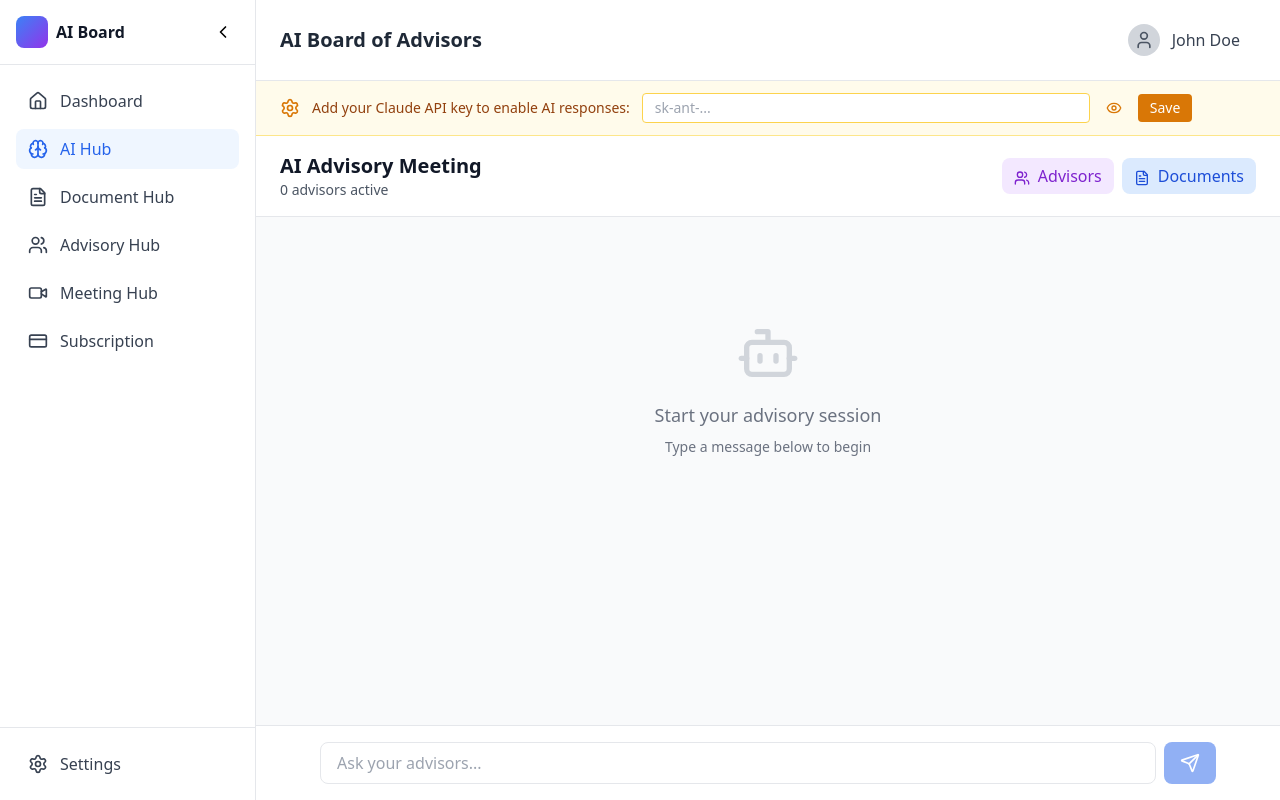
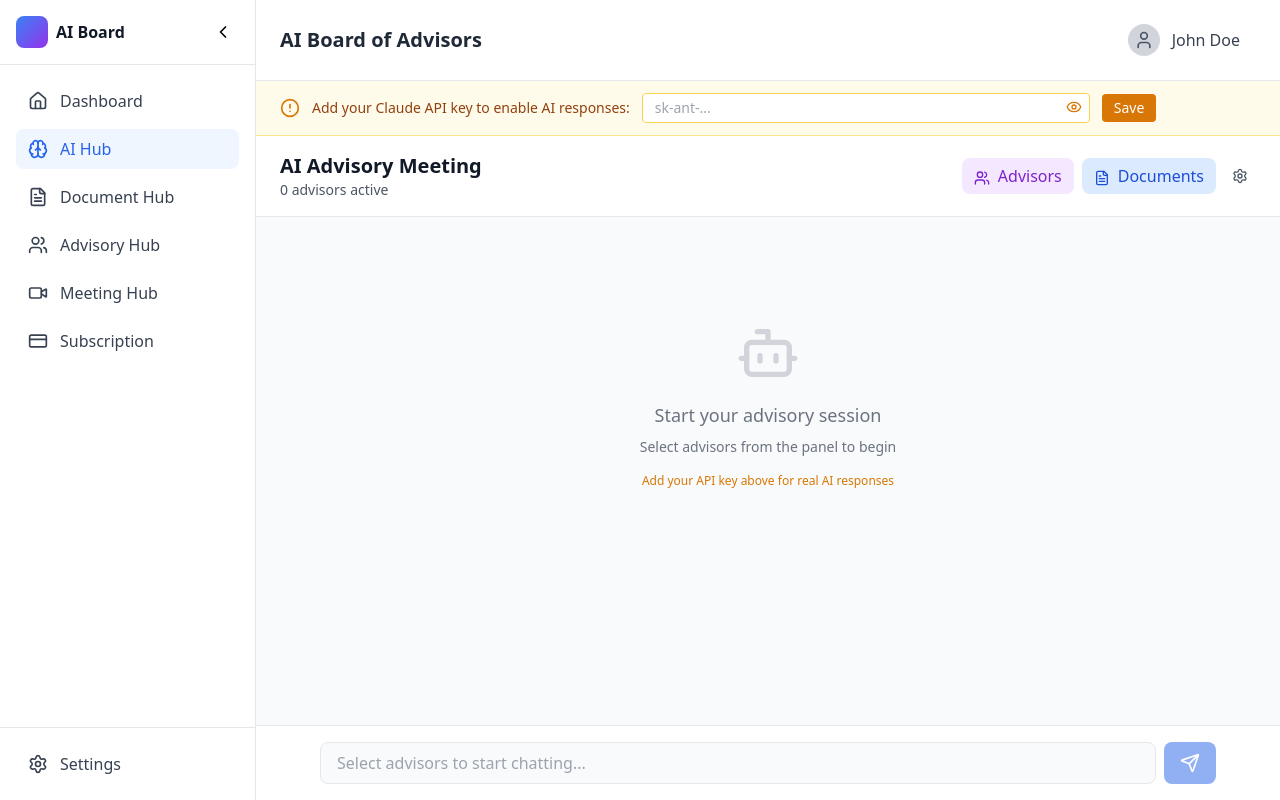
Before and after one commit to LeviathanTX/v19-ai-board, a React (Create React App) app: page / in a window 1280 px wide. Built offline with nearby package versions, Linux system fonts and the light colour scheme; the HTML template or start-up script is replaced by a standard one.

Commit message:
Simplify API key management with inline input

```diff
--- a/src/modules/AIHub.js
+++ b/src/modules/AIHub.js
@@ -1,5 +1,5 @@
 import React, { useState, useEffect, useRef } from 'react';
-import { Send, Plus, X, Users, FileText, Settings, Save, Clock, MessageSquare, ChevronDown, ChevronUp, Mic, MicOff, Video, VideoOff, Bot, Loader, Calendar, FolderOpen, ChevronLeft, Eye, EyeOff, Check } from 'lucide-react';
+import { Send, Plus, X, Users, FileText, Settings, Save, Clock, MessageSquare, ChevronDown, ChevronUp, Mic, MicOff, Video, VideoOff, Bot, Loader, Calendar, FolderOpen, ChevronLeft, Eye, EyeOff, Check, AlertCircle } from 'lucide-react';
 import { useAppState } from '../contexts/AppStateContext';
 
 const AIHub = () => {
@@ -15,26 +15,39 @@ const AIHub = () => {
   const [currentMeeting, setCurrentMeeting] = useState(null);
   const [showApiKey, setShowApiKey] = useState(false);
   const [apiKeySaved, setApiKeySaved] = useState(false);
+  const [showSettings, setShowSettings] = useState(false);
+  const [tempApiKey, setTempApiKey] = useState('');
+  const [apiKeyError, setApiKeyError] = useState('');
 
-  const [settings, setSettings] = useState({
+  const [settings, setSettings] = useState(() => {
+    const savedSettings = localStorage.getItem('aiHubSettings');
+    if (savedSettings) {
+      try {
+        const parsed = JSON.parse(savedSettings);
+        return {
+          ...parsed,
+          apiKey: parsed.apiKey || localStorage.getItem('claudeApiKey') || ''
+        };
+      } catch (e) {
+        console.error('Error parsing saved settings:', e);
+      }
+    }
+    return {
       apiKey: localStorage.getItem('claudeApiKey') || '',
       interactionMode: 'orchestrated',
       defaultAdvisors: [],
       autoSave: true,
       maxStoredMeetings: 50,
       useLastAdvisors: true
+    };
   });
 
+  // Check if API key is set
+  const hasApiKey = settings.apiKey && settings.apiKey.trim() !== '';
+  const showApiKeyBar = !hasApiKey || tempApiKey;
+
   useEffect(() => {
-    const savedSettings = localStorage.getItem('aiHubSettings');
-    if (savedSettings) {
-      const parsed = JSON.parse(savedSettings);
-      setSettings({
-        ...parsed,
-        apiKey: parsed.apiKey || localStorage.getItem('claudeApiKey') || ''
-      });
-    }
-
+    // Set up initial advisors
     if (state.selectedAdvisors.length > 0 && activeAdvisors.length === 0) {
       const host = state.selectedAdvisors.find(adv => adv.isHost);
       if (host) {
@@ -44,6 +57,7 @@ const AIHub = () => {
       }
     }
 
+    // Show document panel if we have analyzed documents
     if (state.documents.filter(doc => doc.analysis).length > 0) {
       setShowDocumentPanel(true);
     }
@@ -53,11 +67,53 @@ const AIHub = () => {
     messagesEndRef.current?.scrollIntoView({ behavior: 'smooth' });
   }, [messages]);
 
+  const validateApiKey = (key) => {
+    if (!key || !key.trim()) {
+      return 'API key is required';
+    }
+    if (!key.startsWith('sk-ant-')) {
+      return 'API key should start with "sk-ant-"';
+    }
+    return '';
+  };
+
   const saveApiKey = () => {
-    localStorage.setItem('claudeApiKey', settings.apiKey);
-    localStorage.setItem('aiHubSettings', JSON.stringify(settings));
+    const keyToSave = tempApiKey || settings.apiKey;
+    const error = validateApiKey(keyToSave);
+
+    if (error) {
+      setApiKeyError(error);
+      return;
+    }
+
+    // Save to localStorage
+    localStorage.setItem('claudeApiKey', keyToSave);
+    const newSettings = {
+      ...settings,
+      apiKey: keyToSave
+    };
+    localStorage.setItem('aiHubSettings', JSON.stringify(newSettings));
+
+    // Update state
+    setSettings(newSettings);
+    setTempApiKey('');
     setApiKeySaved(true);
+    setApiKeyError('');
+
+    // Clear success message after 3 seconds
     setTimeout(() => setApiKeySaved(false), 3000);
+  };
+
+  const clearApiKey = () => {
+    localStorage.removeItem('claudeApiKey');
+    const newSettings = {
+      ...settings,
+      apiKey: ''
+    };
+    localStorage.setItem('aiHubSettings', JSON.stringify(newSettings));
+    setSettings(newSettings);
+    setTempApiKey('');
+    setApiKeyError('');
   };
 
   const handleSendMessage = async () => {
@@ -74,13 +130,29 @@ const AIHub = () => {
     setInputMessage('');
     setIsProcessing(true);
 
-    if (settings.apiKey) {
+    if (hasApiKey) {
       try {
+        // Get relevant documents context
+        const relevantDocs = state.documents
+          .filter(doc => doc.analysis)
+          .map(doc => ({
+            name: doc.name,
+            summary: doc.analysis.summary,
+            keyInsights: doc.analysis.keyInsights
+          }));
+
         for (const advisor of activeAdvisors) {
+          const systemPrompt = `You are ${advisor.name}, a ${advisor.role}. ${advisor.experience || ''}
+
+          ${advisor.customPrompt || ''}
+
+          Available documents for reference:
+          ${relevantDocs.map(doc => `- ${doc.name}: ${doc.summary}`).join('\n')}`;
+
           const messages = [
             {
               role: 'system',
-              content: advisor.customPrompt || `You are ${advisor.name}, a ${advisor.role}. ${advisor.experience}`
+              content: systemPrompt
             },
             {
               role: 'user',
@@ -130,7 +202,7 @@ const AIHub = () => {
         const errorMessage = {
           id: `msg-${Date.now()}-error`,
           type: 'system',
-          content: `Error: ${error.message}. Please check your API key above.`,
+          content: `Error: ${error.message}. Please check your API key in settings.`,
           timestamp: new Date().toISOString()
         };
         setMessages(prev => [...prev, errorMessage]);
@@ -166,35 +238,154 @@ const AIHub = () => {
     }
   };
 
-  return (
-    <div className="h-full flex">
-      <div className="flex-1 flex flex-col bg-gray-50">
-        {/* API Key Bar */}
-        {!settings.apiKey && (
-          <div className="bg-amber-50 border-b border-amber-200 px-6 py-3">
-            <div className="flex items-center gap-3">
-              <Settings className="w-5 h-5 text-amber-600" />
-              <span className="text-sm text-amber-800">Add your Claude API key to enable AI responses:</span>
+  const SettingsModal = () => (
+    <div className="fixed inset-0 bg-black bg-opacity-50 flex items-center justify-center z-50">
+      <div className="bg-white rounded-lg shadow-xl max-w-md w-full mx-4">
+        <div className="p-6">
+          <div className="flex justify-between items-center mb-4">
+            <h3 className="text-lg font-semibold">AI Hub Settings</h3>
+            <button
+              onClick={() => setShowSettings(false)}
+              className="p-1 hover:bg-gray-100 rounded"
+            >
+              <X className="w-5 h-5" />
+            </button>
+          </div>
+
+          <div className="space-y-4">
+            <div>
+              <label className="block text-sm font-medium text-gray-700 mb-1">
+                Claude API Key
+              </label>
+              <div className="flex gap-2">
+                <div className="flex-1 relative">
                   <input
                     type={showApiKey ? 'text' : 'password'}
                     value={settings.apiKey}
                     onChange={(e) => setSettings({ ...settings, apiKey: e.target.value })}
                     placeholder="sk-ant-..."
-                className="flex-1 max-w-md px-3 py-1 text-sm border border-amber-300 rounded focus:outline-none focus:ring-2 focus:ring-amber-400"
+                    className="w-full px-3 py-2 border rounded focus:outline-none focus:ring-2 focus:ring-blue-500"
                   />
                   <button
                     onClick={() => setShowApiKey(!showApiKey)}
-                className="p-1 text-amber-600 hover:bg-amber-100 rounded"
+                    className="absolute right-2 top-2.5 text-gray-500 hover:text-gray-700"
                   >
                     {showApiKey ? <EyeOff className="w-4 h-4" /> : <Eye className="w-4 h-4" />}
                   </button>
+                </div>
+                <button
+                  onClick={() => {
+                    const newSettings = { ...settings };
+                    saveApiKey();
+                    setShowSettings(false);
+                  }}
+                  className="px-4 py-2 bg-blue-600 text-white rounded hover:bg-blue-700"
+                >
+                  Save
+                </button>
+              </div>
+              {settings.apiKey && (
+                <button
+                  onClick={clearApiKey}
+                  className="mt-2 text-sm text-red-600 hover:text-red-700"
+                >
+                  Clear API Key
+                </button>
+              )}
+            </div>
+
+            <div>
+              <label className="block text-sm font-medium text-gray-700 mb-1">
+                Interaction Mode
+              </label>
+              <select
+                value={settings.interactionMode}
+                onChange={(e) => setSettings({ ...settings, interactionMode: e.target.value })}
+                className="w-full px-3 py-2 border rounded focus:outline-none focus:ring-2 focus:ring-blue-500"
+              >
+                <option value="orchestrated">Orchestrated (Advisors interact)</option>
+                <option value="individual">Individual (Direct responses only)</option>
+              </select>
+            </div>
+
+            <div>
+              <label className="flex items-center">
+                <input
+                  type="checkbox"
+                  checked={settings.autoSave}
+                  onChange={(e) => setSettings({ ...settings, autoSave: e.target.checked })}
+                  className="mr-2"
+                />
+                <span className="text-sm text-gray-700">Auto-save conversations</span>
+              </label>
+            </div>
+
+            <div>
+              <label className="flex items-center">
+                <input
+                  type="checkbox"
+                  checked={settings.useLastAdvisors}
+                  onChange={(e) => setSettings({ ...settings, useLastAdvisors: e.target.checked })}
+                  className="mr-2"
+                />
+                <span className="text-sm text-gray-700">Remember last used advisors</span>
+              </label>
+            </div>
+          </div>
+        </div>
+      </div>
+    </div>
+  );
+
+  return (
+    <div className="h-full flex">
+      <div className="flex-1 flex flex-col bg-gray-50">
+        {/* API Key Bar */}
+        {showApiKeyBar && (
+          <div className="bg-amber-50 border-b border-amber-200 px-6 py-3">
+            <div className="flex items-center gap-3">
+              <AlertCircle className="w-5 h-5 text-amber-600 flex-shrink-0" />
+              <span className="text-sm text-amber-800">
+                {hasApiKey ? 'Update your Claude API key:' : 'Add your Claude API key to enable AI responses:'}
+              </span>
+              <div className="flex-1 max-w-md relative">
+                <input
+                  type={showApiKey ? 'text' : 'password'}
+                  value={tempApiKey || settings.apiKey}
+                  onChange={(e) => {
+                    setTempApiKey(e.target.value);
+                    setApiKeyError('');
+                  }}
+                  placeholder="sk-ant-..."
+                  className={`w-full px-3 py-1 text-sm border rounded focus:outline-none focus:ring-2 ${
+                    apiKeyError ? 'border-red-300 focus:ring-red-400' : 'border-amber-300 focus:ring-amber-400'
+                  }`}
+                />
+                <button
+                  onClick={() => setShowApiKey(!showApiKey)}
+                  className="absolute right-2 top-1.5 text-amber-600 hover:text-amber-700"
+                >
+                  {showApiKey ? <EyeOff className="w-4 h-4" /> : <Eye className="w-4 h-4" />}
+                </button>
+              </div>
               <button
                 onClick={saveApiKey}
                 className="px-3 py-1 bg-amber-600 text-white text-sm rounded hover:bg-amber-700"
               >
                 Save
               </button>
+              {hasApiKey && !tempApiKey && (
+                <button
+                  onClick={() => setTempApiKey('')}
+                  className="p-1 text-amber-600 hover:bg-amber-100 rounded"
+                >
+                  <X className="w-4 h-4" />
+                </button>
+              )}
             </div>
+            {apiKeyError && (
+              <p className="text-xs text-red-600 mt-1 ml-8">{apiKeyError}</p>
+            )}
           </div>
         )}
 
@@ -214,6 +405,7 @@ const AIHub = () => {
               <h2 className="text-xl font-semibold text-gray-900">AI Advisory Meeting</h2>
               <p className="text-sm text-gray-600">
                 {activeAdvisors.length} advisor{activeAdvisors.length !== 1 ? 's' : ''} active
+                {hasApiKey && <span className="text-green-600 ml-2">• AI enabled</span>}
               </p>
             </div>
             <div className="flex items-center gap-2">
@@ -231,18 +423,13 @@ const AIHub = () => {
                 <FileText className="w-4 h-4 inline mr-2" />
                 Documents
               </button>
-              {settings.apiKey && (
               <button
-                  onClick={() => {
-                    setSettings({ ...settings, apiKey: '' });
-                    localStorage.removeItem('claudeApiKey');
-                  }}
-                  className="p-2 hover:bg-gray-100 rounded-lg text-gray-500"
-                  title="Clear API Key"
+                onClick={() => setShowSettings(true)}
+                className="p-2 hover:bg-gray-100 rounded-lg text-gray-600"
+                title="Settings"
               >
-                  <X className="w-4 h-4" />
+                <Settings className="w-4 h-4" />
               </button>
-              )}
             </div>
           </div>
         </div>
@@ -252,15 +439,27 @@ const AIHub = () => {
             <div className="text-center text-gray-500 mt-20">
               <Bot className="w-16 h-16 mx-auto mb-4 text-gray-300" />
               <p className="text-lg font-medium">Start your advisory session</p>
-              <p className="text-sm mt-2">Type a message below to begin</p>
+              <p className="text-sm mt-2">
+                {activeAdvisors.length === 0
+                  ? 'Select advisors from the panel to begin'
+                  : 'Type a message below to begin'}
+              </p>
+              {!hasApiKey && (
+                <p className="text-xs text-amber-600 mt-4">
+                  Add your API key above for real AI responses
+                </p>
+              )}
             </div>
           ) : (
             <div className="space-y-4 max-w-4xl mx-auto">
               {messages.map((msg) => (
                 <div key={msg.id} className={`flex ${msg.type === 'user' ? 'justify-end' : 'justify-start'}`}>
                   {msg.type === 'system' ? (
-                    <div className="max-w-[70%] bg-amber-50 border border-amber-200 rounded-lg px-4 py-3 text-amber-800">
-                      {msg.content}
+                    <div className="max-w-[70%] bg-amber-50 border border-amber-200 rounded-lg px-4 py-3">
+                      <div className="flex items-start gap-2">
+                        <AlertCircle className="w-5 h-5 text-amber-600 flex-shrink-0 mt-0.5" />
+                        <p className="text-amber-800">{msg.content}</p>
+                      </div>
                     </div>
                   ) : msg.type === 'user' ? (
                     <div className="max-w-[70%] bg-blue-600 text-white rounded-lg px-4 py-3">
@@ -269,8 +468,9 @@ const AIHub = () => {
                   ) : (
                     <div className="max-w-[70%] flex gap-3">
                       <span className="text-2xl">{msg.advisorAvatar}</span>
-                      <div>
+                      <div className="flex-1">
                         <p className="text-sm font-medium text-gray-900">{msg.advisorName}</p>
+                        <p className="text-xs text-gray-500">{msg.advisorRole}</p>
                         <div className="bg-white border rounded-lg px-4 py-3 mt-1">
                           {msg.content}
                         </div>
@@ -291,13 +491,18 @@ const AIHub = () => {
               value={inputMessage}
               onChange={(e) => setInputMessage(e.target.value)}
               onKeyPress={(e) => e.key === 'Enter' && handleSendMessage()}
-              placeholder="Ask your advisors..."
-              className="flex-1 px-4 py-2 border rounded-lg focus:outline-none focus:ring-2 focus:ring-blue-500"
+              placeholder={
+                activeAdvisors.length === 0
+                  ? "Select advisors to start chatting..."
+                  : "Ask your advisors..."
+              }
+              disabled={activeAdvisors.length === 0}
+              className="flex-1 px-4 py-2 border rounded-lg focus:outline-none focus:ring-2 focus:ring-blue-500 disabled:bg-gray-50 disabled:text-gray-500"
             />
             <button
               onClick={handleSendMessage}
               disabled={!inputMessage.trim() || isProcessing || activeAdvisors.length === 0}
-              className="px-4 py-2 bg-blue-600 text-white rounded-lg hover:bg-blue-700 disabled:opacity-50"
+              className="px-4 py-2 bg-blue-600 text-white rounded-lg hover:bg-blue-700 disabled:opacity-50 disabled:cursor-not-allowed"
             >
               {isProcessing ? <Loader className="w-5 h-5 animate-spin" /> : <Send className="w-5 h-5" />}
             </button>
@@ -308,14 +513,29 @@ const AIHub = () => {
       {showAdvisorPanel && (
         <div className="w-80 bg-white border-l overflow-y-auto">
           <div className="p-4 border-b">
+            <div className="flex justify-between items-center">
               <h3 className="font-semibold">Select Advisors</h3>
+              <button
+                onClick={() => setShowAdvisorPanel(false)}
+                className="p-1 hover:bg-gray-100 rounded"
+              >
+                <X className="w-4 h-4" />
+              </button>
+            </div>
           </div>
           <div className="p-4">
-            {state.selectedAdvisors.map((advisor) => (
+            {state.selectedAdvisors.length === 0 ? (
+              <div className="text-center text-gray-500 py-8">
+                <Users className="w-12 h-12 mx-auto mb-2 text-gray-300" />
+                <p className="text-sm">No advisors selected</p>
+                <p className="text-xs mt-1">Go to Advisory Hub to add advisors</p>
+              </div>
+            ) : (
+              state.selectedAdvisors.map((advisor) => (
                 <div
                   key={advisor.id}
                   onClick={() => toggleAdvisor(advisor)}
-                className={`p-3 mb-2 border rounded-lg cursor-pointer ${
+                  className={`p-3 mb-2 border rounded-lg cursor-pointer transition-all ${
                     activeAdvisors.find(a => a.id === advisor.id)
                       ? 'border-purple-500 bg-purple-50'
                       : 'border-gray-200 hover:bg-gray-50'
@@ -323,18 +543,17 @@ const AIHub = () => {
                 >
                   <div className="flex items-center gap-3">
                     <span className="text-2xl">{advisor.avatar}</span>
-                  <div>
+                    <div className="flex-1">
                       <p className="font-medium">{advisor.name}</p>
                       <p className="text-sm text-gray-600">{advisor.role}</p>
                     </div>
                     {activeAdvisors.find(a => a.id === advisor.id) && (
-                    <div className="ml-auto">
                       <div className="w-2 h-2 bg-green-500 rounded-full"></div>
-                    </div>
                     )}
                   </div>
                 </div>
-            ))}
+              ))
+            )}
           </div>
         </div>
       )}
@@ -350,6 +569,7 @@ const AIHub = () => {
                 <button
                   onClick={() => setDocumentPanelCollapsed(!documentPanelCollapsed)}
                   className="p-1 hover:bg-gray-100 rounded"
+                  title={documentPanelCollapsed ? "Expand" : "Collapse"}
                 >
                   {documentPanelCollapsed ? <ChevronLeft className="w-4 h-4" /> : <ChevronDown className="w-4 h-4" />}
                 </button>
@@ -368,12 +588,14 @@ const AIHub = () => {
           {!documentPanelCollapsed && (
             <div className="p-4 overflow-y-auto">
               {state.documents.filter(doc => doc.analysis).length === 0 ? (
-                <p className="text-sm text-gray-500 text-center">
-                  No analyzed documents available
-                </p>
+                <div className="text-center text-gray-500 py-8">
+                  <FileText className="w-12 h-12 mx-auto mb-2 text-gray-300" />
+                  <p className="text-sm">No analyzed documents</p>
+                  <p className="text-xs mt-1">Upload and analyze documents in Document Hub</p>
+                </div>
               ) : (
                 state.documents.filter(doc => doc.analysis).map((doc) => (
-                  <div key={doc.id} className="p-3 mb-2 border rounded-lg">
+                  <div key={doc.id} className="p-3 mb-2 border rounded-lg hover:bg-gray-50">
                     <div className="flex items-start gap-3">
                       <span className="text-xl">{doc.fileType.icon}</span>
                       <div className="flex-1">
@@ -381,6 +603,11 @@ const AIHub = () => {
                         <p className="text-xs text-gray-500">
                           Relevance: {Math.round(doc.analysis.relevanceScore * 100)}%
                         </p>
+                        {doc.analysis.keyInsights && (
+                          <p className="text-xs text-gray-600 mt-1">
+                            {doc.analysis.keyInsights.length} key insights
+                          </p>
+                        )}
                       </div>
                     </div>
                   </div>
@@ -390,6 +617,8 @@ const AIHub = () => {
           )}
         </div>
       )}
+
+      {showSettings && <SettingsModal />}
     </div>
   );
 };
```
Lines whose indentation alone changed are shown as unchanged.
